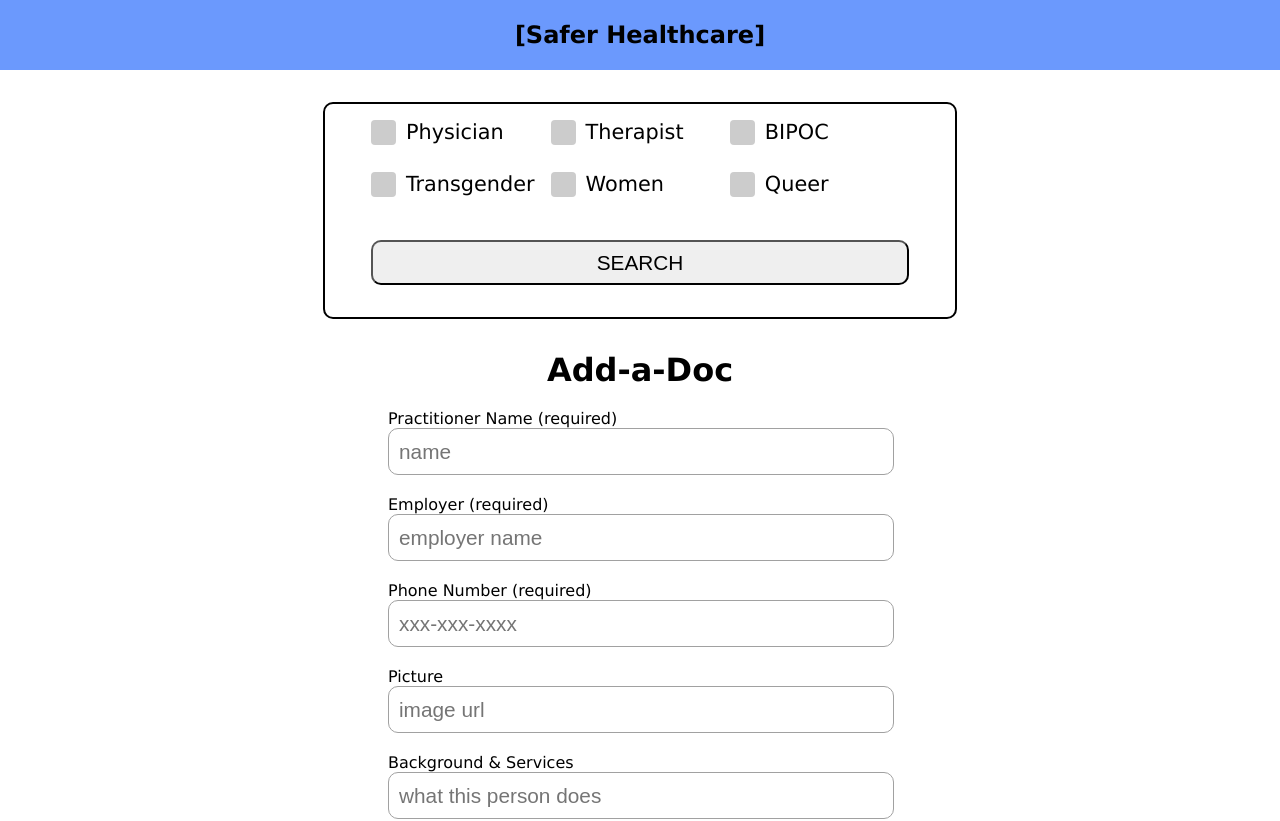
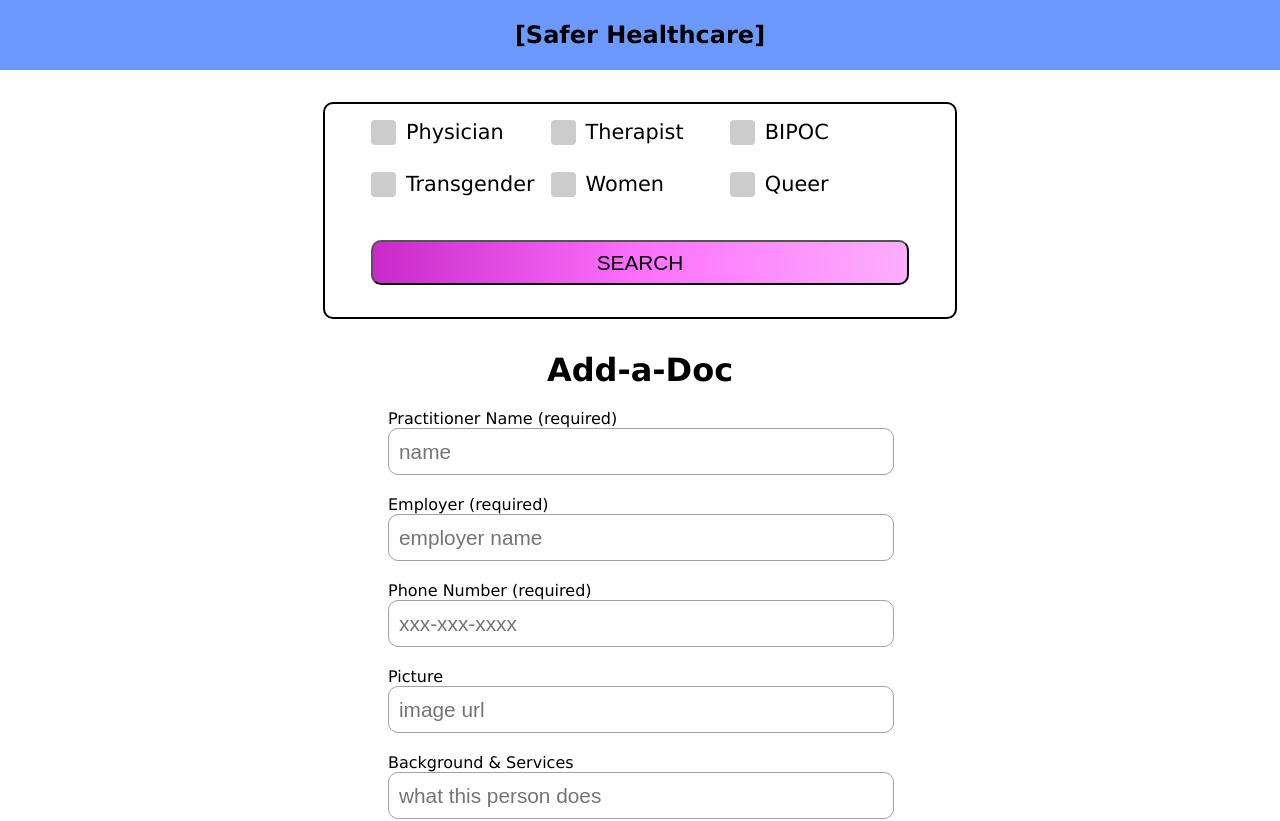
Before and after one commit to AwrenNuit/safer-care-coop, a React (Create React App) app: page /add-a-doc in a window 1280 px wide. Shown: the top 821 px of the page. Built offline with nearby package versions, Linux system fonts and the light colour scheme; no server answers; the database is empty.

Commit message:
updated button background, added margin below NewPractitioner component

```diff
--- a/src/components/AddPractitioner/NewPractitioner.css
+++ b/src/components/AddPractitioner/NewPractitioner.css
@@ -4,7 +4,7 @@
 }
 
 .form-content-container {
-  margin: 0 auto;
+  margin: 0 auto 2rem auto;
   width: 80%;
 }
 
--- a/src/components/App/App.css
+++ b/src/components/App/App.css
@@ -9,6 +9,7 @@ body {
 }
 
 button {
+  background: linear-gradient(to right, #c929c9, #fd70fd, #fdaefd);
   border-radius: 10px;
   cursor: pointer;
   font-size: 1.3rem;
```
